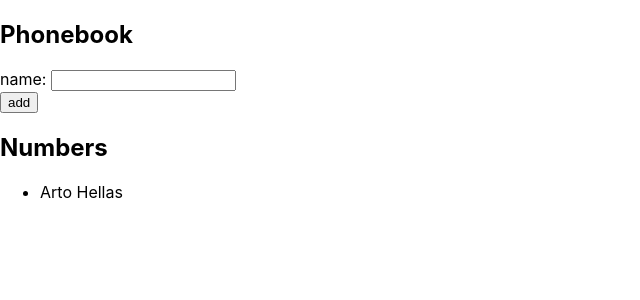
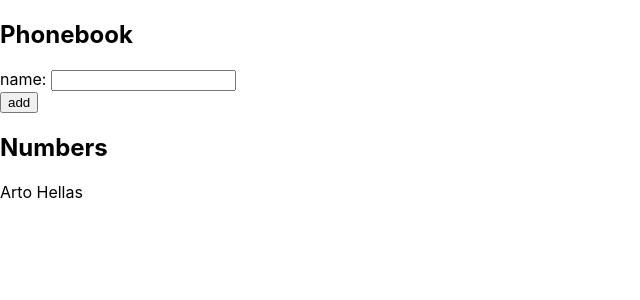
Before and after one commit to aamircodes/phonebook-app, a React (Create React App) app in the folder phonebook-app/: page / in a window 1280 px wide. Shown: the top 300 px of the page, without its empty margins (0-640 px from the left). Built offline with nearby package versions, Linux system fonts and the light colour scheme.

Commit message:
Alert added for duplicate names

```diff
--- a/phonebook-app/src/App.js
+++ b/phonebook-app/src/App.js
@@ -11,13 +11,17 @@ const App = () => {
   const addPerson = (e) => {
     e.preventDefault()
 
+    if (persons.some((p) => p.name.toLowerCase() === newName.toLowerCase())) {
+      alert(`${newName} is already added to phonebook`)
+      setNewName('')
+    } else {
       const person = {
         name: newName,
         id: persons.length + 1,
       }
-
       setPersons(persons.concat(person))
       setNewName('')
+    }
   }
 
   return (
@@ -31,11 +35,9 @@ const App = () => {
           <button type='submit'>add</button>
         </div>
         <h2>Numbers</h2>
-        <ul>
         {persons.map((p) => (
-            <li key={p.id}>{p.name}</li>
+          <p key={p.id}>{p.name}</p>
         ))}
-        </ul>
       </form>
     </div>
   )
```
Lines whose indentation alone changed are shown as unchanged.
